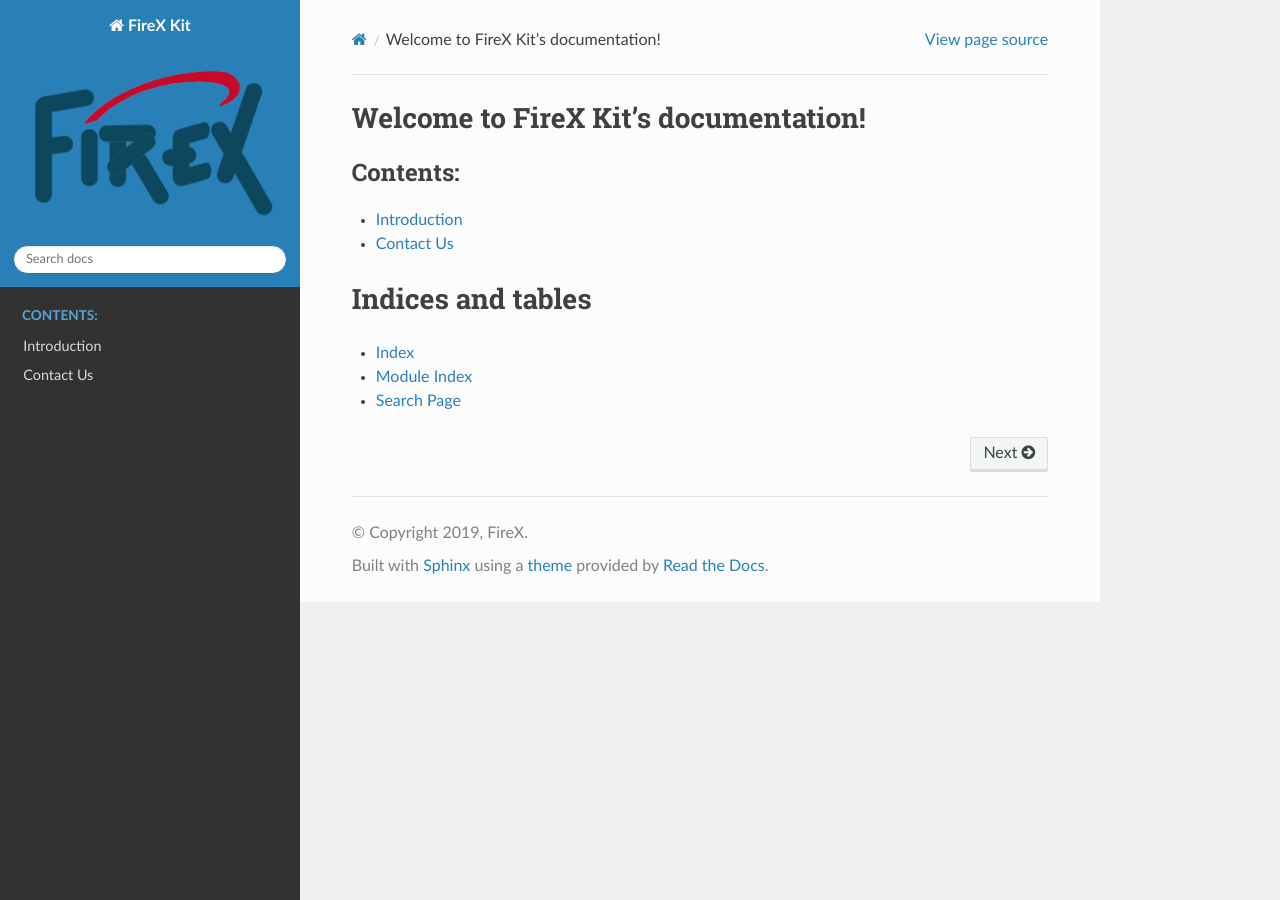
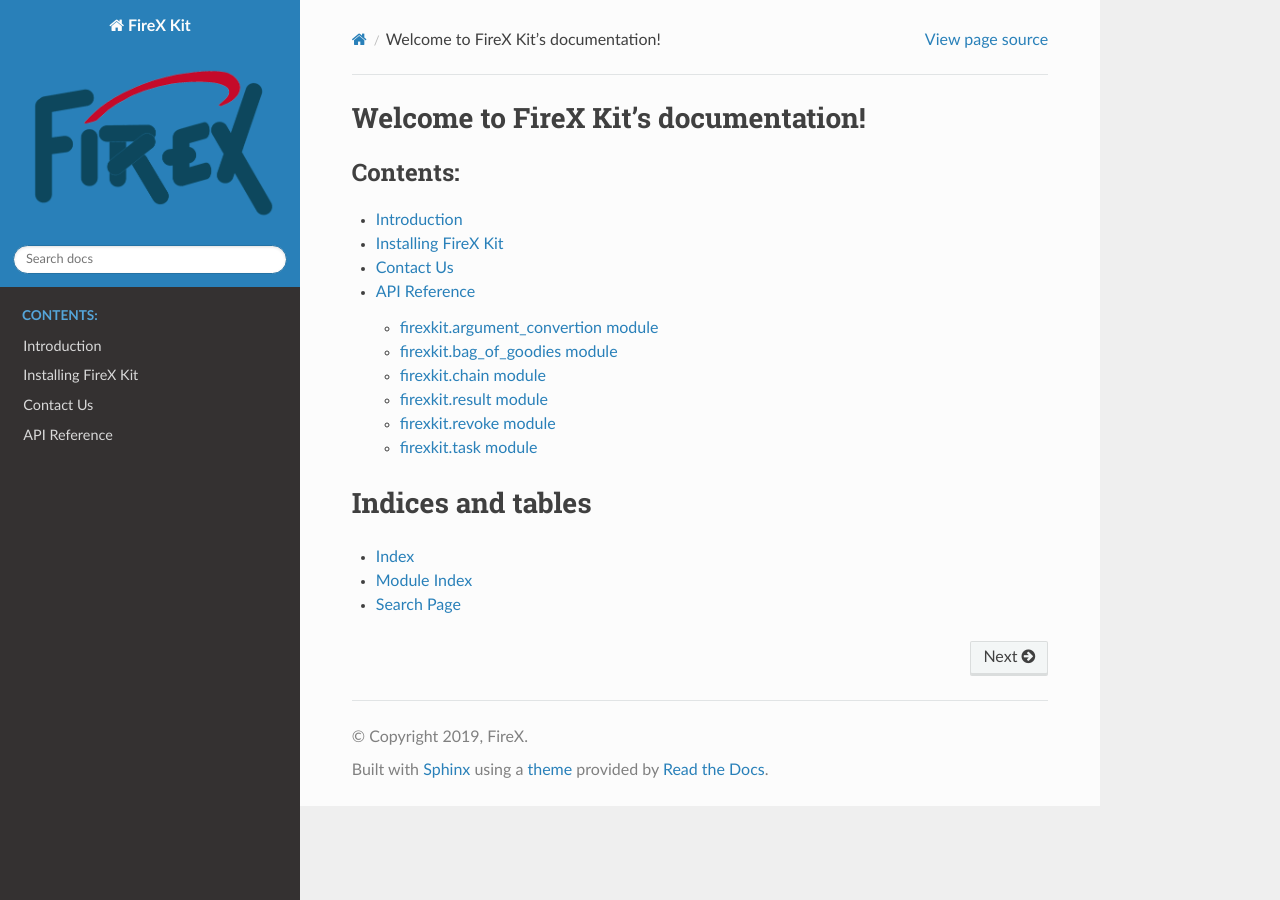
Before and after one commit to FireXStuff/firexkit, a Sphinx documentation site: the page built from docs/index.rst, in a window 1280 px wide. Built offline with Sphinx 7.4.7 and the Read the Docs theme 2.0.0, drawn with Linux system fonts in a browser that asks for light colours.

Commit message:
Adding autodocs for code

```diff
--- /dev/null
+++ b/docs/api_reference.rst
@@ -0,0 +1,50 @@
+API Reference
+=============
+
+firexkit.argument\_convertion module
+------------------------------------
+
+.. automodule:: firexkit.argument_convertion
+    :members:
+    :undoc-members:
+    :show-inheritance:
+
+firexkit.bag\_of\_goodies module
+--------------------------------
+
+.. automodule:: firexkit.bag_of_goodies
+    :members:
+    :undoc-members:
+    :show-inheritance:
+
+firexkit.chain module
+---------------------
+
+.. automodule:: firexkit.chain
+    :members:
+    :undoc-members:
+    :show-inheritance:
+
+firexkit.result module
+----------------------
+
+.. automodule:: firexkit.result
+    :members:
+    :undoc-members:
+    :show-inheritance:
+
+firexkit.revoke module
+----------------------
+
+.. automodule:: firexkit.revoke
+    :members:
+    :undoc-members:
+    :show-inheritance:
+
+firexkit.task module
+--------------------
+
+.. automodule:: firexkit.task
+    :members:
+    :undoc-members:
+    :show-inheritance:
--- a/docs/index.rst
+++ b/docs/index.rst
@@ -11,7 +11,9 @@ Welcome to FireX Kit's documentation!
    :caption: Contents:
 
    intro
+   install
    contact
+   api_reference
 
 
 Indices and tables
```
Also changed, not shown: docs/install.rst (added, +18 -0 lines).
